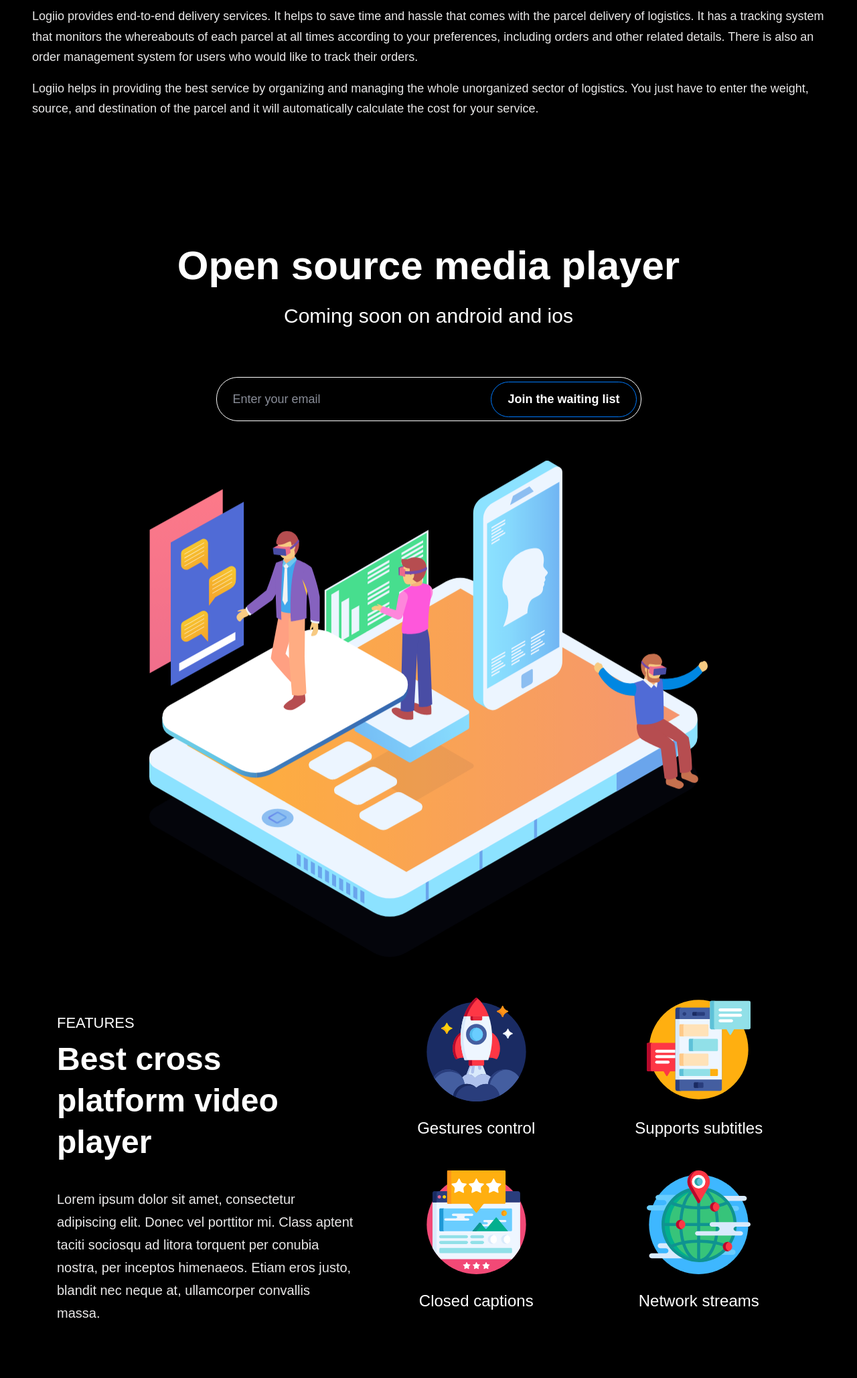
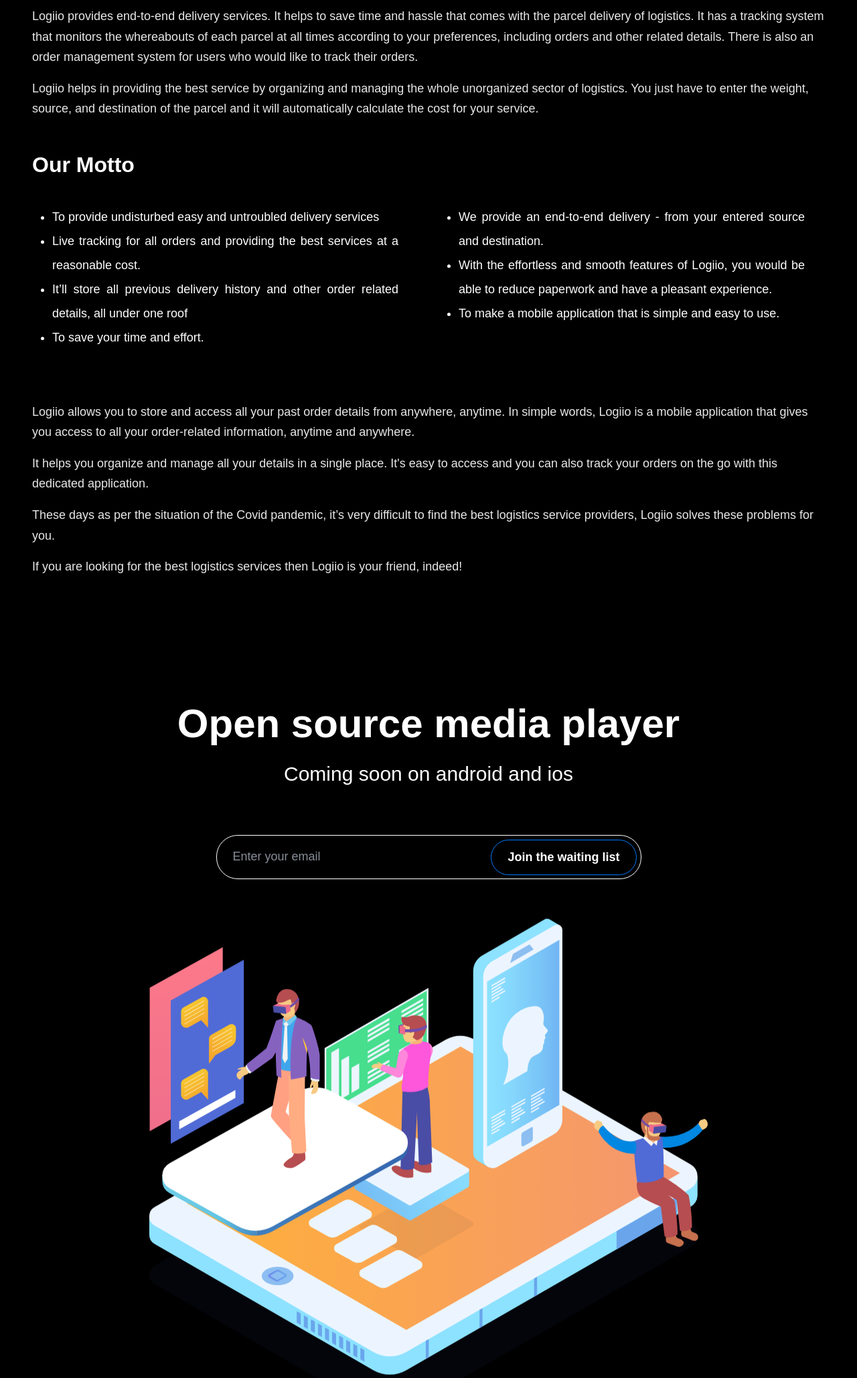
Before and after one commit to sagars-sachdev98/logiio, a PHP site: page / in a window 1280 px wide. Shown: the part 756-2814 px from the top of the page at 67% size. Run offline with PHP 8.4, Linux system fonts and the light colour scheme.

Commit message:
update-language

```diff
--- a/css/style.css
+++ b/css/style.css
@@ -37,3 +37,11 @@ p{
 h1, h2, h3, h4, h5, h6{
     color: white!important;
 }
+.moto li{
+    list-style-type: disc!important;
+    line-height: 2;
+    text-align: justify;
+}
+.motto-div{
+    padding: 30px;
+}
--- a/index.html
+++ b/index.html
@@ -177,6 +177,73 @@
             managing the whole unorganized sector of logistics. You just have to
             enter the weight, source, and destination of the parcel and it will
             automatically calculate the cost for your service.
+          </p>
+        </div>
+
+        <div class="mt-5">
+          <h2 id="motto-title">Our Motto</h2>
+          <div class="row">
+            <div class="col-lg-6 col-md-6 col-sm-12">
+              <!-- <h2>Our Motto</h2> -->
+              <div class="motto-div">
+                <ul class="moto">
+                  <li id="motto-1">
+                    To provide undisturbed easy and untroubled delivery services
+                  </li>
+
+                  <li id="motto-2">
+                    Live tracking for all orders and providing the best services
+                    at a reasonable cost.
+                  </li>
+
+                  <li id="motto-3">
+                    It’ll store all previous delivery history and other order
+                    related details, all under one roof
+                  </li>
+
+                  <li id="motto-4">To save your time and effort.</li>
+                </ul>
+              </div>
+            </div>
+            <div class="col-lg-6 col-md-6 col-sm-6">
+              <div class="motto-div">
+                <ul class="moto">
+                  <li id="motto-5">
+                    We provide an end-to-end delivery - from your entered source
+                    and destination.
+                  </li>
+                  <li id="motto-6">
+                    With the effortless and smooth features of Logiio, you would
+                    be able to reduce paperwork and have a pleasant experience.
+                  </li>
+                  <li id="motto-7">
+                    To make a mobile application that is simple and easy to use.
+                  </li>
+                </ul>
+              </div>
+            </div>
+          </div>
+        </div>
+
+        <div class="mt-5">
+          <p id="detail-1">
+            Logiio allows you to store and access all your past order details
+            from anywhere, anytime. In simple words, Logiio is a mobile
+            application that gives you access to all your order-related
+            information, anytime and anywhere.
+          </p>
+          <p id="detail-2">
+            It helps you organize and manage all your details in a single place.
+            It's easy to access and you can also track your orders on the go
+            with this dedicated application.
+          </p>
+          <p id="detail-3">
+            These days as per the situation of the Covid pandemic, it’s very
+            difficult to find the best logistics service providers, Logiio
+            solves these problems for you.
+          </p>
+          <p id="detail-4">
+            If you are looking for the best logistics services then Logiio is your friend, indeed!
           </p>
         </div>
       </div>
```
Also changed, not shown: js/service.js (+51 -1 lines).
